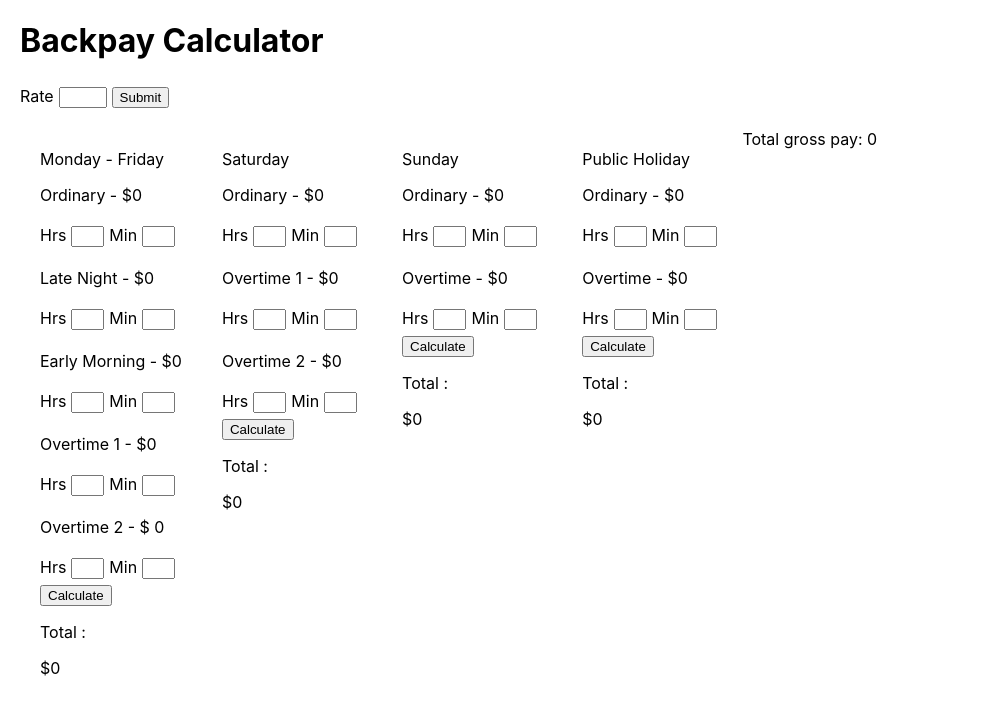
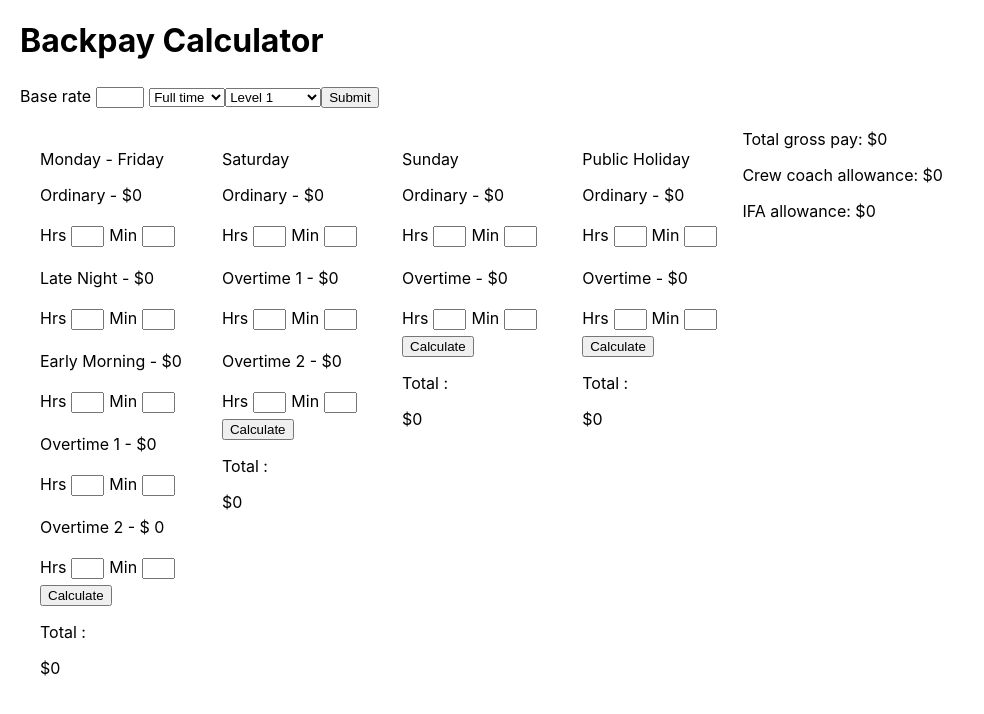
Before and after one commit to MegKM/backpay_calculator, a React (Create React App) app: page / in a window 1280 px wide. Shown: the top 714 px of the page, without its empty margins (0-984 px from the left). Built offline with nearby package versions, Linux system fonts and the light colour scheme.

Commit message:
L1 casual working

```diff
--- a/src/App.js
+++ b/src/App.js
@@ -58,6 +58,12 @@ function App() {
     const [ SuTotalDollar, setSuTotalDollar ] = useState(0);
     const [ PHTotalDollar, setPHTotalDollar ] = useState(0);
     const [ totalGrossPay, setTotalGrossPay ] = useState(0);
+    const [ crewCoachAllowance, setCrewCoachAllowance ] = useState(0);
+    const [ IFAAllowance, setIFAAllowance ] = useState(0);
+
+    // Set state for job type and award
+    const [ jobType, setJobType ] = useState("Full time");
+    const [ awardType, setAwardType ] = useState("Level 1");
 
     // Handle hours and minutes being added
     function handleInputChange(event){
@@ -75,9 +81,19 @@ function App() {
           rate: parseFloat(event.target.value)}))
     }
 
+    function handleJobTypeSelection(event){
+        setJobType(event.target.value)
+    }
+
+    function handleAwardTypeSelection(event){
+        setAwardType(event.target.value)
+    }
+
     // Calculate all pay rates based on base rate
     function updateOrdinaryRate(){
         const rate = parseFloat(state.rate);
+        console.log(jobType)
+        if(jobType === "Full time" || jobType === "Part time"){
             setState(prevState => ({
                 ...prevState,
                 rate: rate,
@@ -97,6 +113,29 @@ function App() {
                 PHOrdRate: Math.round(((rate * 2.25) + Number.EPSILON) * 100) / 100,
                 PHOTRate: Math.round(((rate * 2.5) + Number.EPSILON) * 100) / 100,
             }))
+        }
+        else {
+            console.log("correct one hit")
+            setState(prevState => ({
+              ...prevState,
+              rate: rate,
+              MFOrdRate: rate * 1.25,
+              MFLNRate: Math.round((((rate * 1.1) + (rate * 0.25)) + Number.EPSILON) * 100) / 100,
+              MFEMRate: Math.round((((rate * 1.15) + (rate * 0.25)) + Number.EPSILON) * 100) / 100,
+              MFO1Rate: Math.round((((rate * 1.5) + (rate * 0.25)) + Number.EPSILON) * 100) / 100,
+              MFO2Rate: Math.round((((rate * 2) + (rate * 0.25)) + Number.EPSILON) * 100) / 100,
+
+              SaOrdRate: Math.round((((rate * 1.25) + (rate * 0.25)) + Number.EPSILON) * 100) / 100,
+              SaO1Rate: Math.round((((rate * 1.5) + (rate * 0.25)) + Number.EPSILON) * 100) / 100,
+              SaO2Rate: Math.round((((rate * 2) + (rate * 0.25)) + Number.EPSILON) * 100) / 100,
+
+              SuOrdRate: Math.round((((rate * 1.25) + (rate * 0.25)) + Number.EPSILON) * 100) / 100,
+              SuOTRate: Math.round((((rate * 2) + (rate * 0.25)) + Number.EPSILON) * 100) / 100,
+
+              PHOrdRate: Math.round((((rate * 2.25) + (rate * 0.25)) + Number.EPSILON) * 100) / 100,
+              PHOTRate: Math.round((((rate * 2.5) + (rate * 0.25)) + Number.EPSILON) * 100) / 100,
+          }))
+        }
     }
 
     // Update total for the week *after* the group totals have been calculated
@@ -145,7 +184,17 @@ function App() {
     return (
       <div className="app">
           <h1>Backpay Calculator</h1>
-          <label>Rate</label><input name="rate" id="rate" onChange={ handleRateChange }></input>
+          <label>Base rate</label><input name="rate" id="rate" onChange={ handleRateChange }></input>
+          <select onChange={ handleJobTypeSelection }>
+            <option>Full time</option>
+            <option>Part time</option>
+            <option>Casual</option>
+          </select>
+          <select onChange={ handleAwardTypeSelection }>
+            <option>Level 1</option>
+            <option>Crew Coach</option>
+            <option>Level 2</option>
+          </select>
           <button onClick={ updateOrdinaryRate }>Submit</button>
           <div className="container">
             <div className="MF">
@@ -209,7 +258,9 @@ function App() {
                     <p>${ PHTotalDollar }</p>
             </div>
             <div>
-              <p>Total gross pay: { totalGrossPay }</p>
+              <p>Total gross pay: ${ totalGrossPay }</p>
+              <p>Crew coach allowance: ${ crewCoachAllowance }</p>
+              <p>IFA allowance: ${ IFAAllowance }</p>
             </div>
           </div>
       </div>
```
Lines whose indentation alone changed are shown as unchanged.
